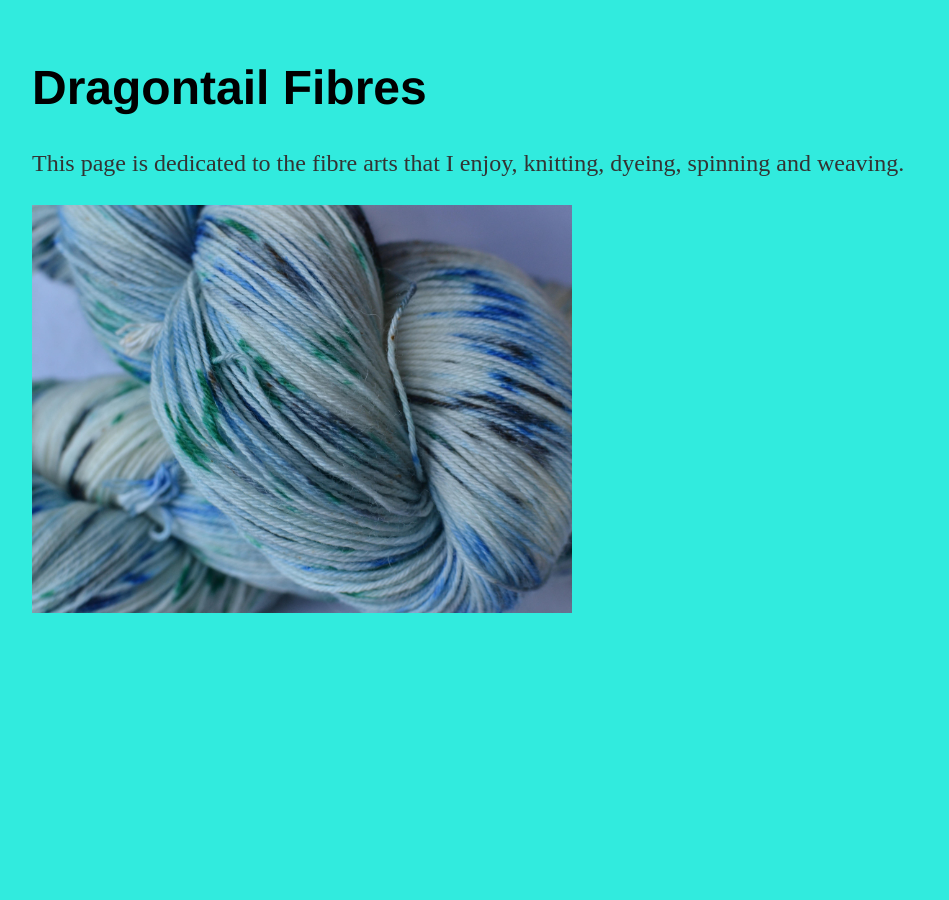
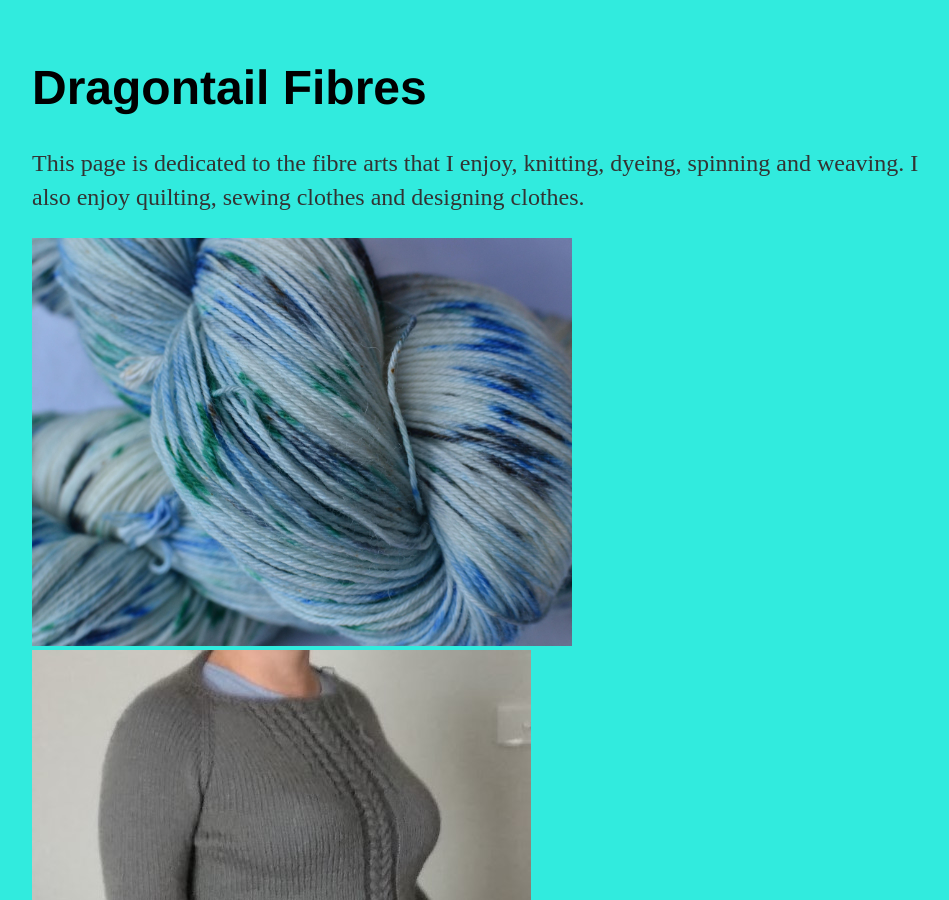
Before and after one commit to earlycorby/earlycorby.github.io, a Jekyll site: the page challenge/DragontailFibres.html, which Jekyll copies as it is, in a window 1280 px wide and 900 px high. Shown: the whole window, without its empty margins (160-1109 px from the left). Built offline with Jekyll 4.4.1, drawn with Linux system fonts in a browser that asks for light colours.

Commit message:
added photos to webpage

```diff
--- a/challenge/DragontailFibres.html
+++ b/challenge/DragontailFibres.html
@@ -8,7 +8,13 @@
 </head>
 <body>
     <h1>Dragontail Fibres</h1>
-<p>This page is dedicated to the fibre arts that I enjoy, knitting, dyeing, spinning and weaving.</p>
+    <p>
+        This page is dedicated to the fibre arts that I enjoy, knitting, dyeing, spinning and weaving. I also enjoy quilting,
+        sewing clothes and designing clothes.
+    </p>
     <div><img src="/images/deconstructed waterfall yarn.png" alt="Speckled yarn" /></div>
+    <div><img src="/images/jumper.jpg" alt="Grey sweater" /></div>
+    <div><img src="/images/handdyed handspun.jpg" alt="Handdyed handspun" /></div>
+    <div><img src="/images/handspun jumper.jpg" alt="Handspun jumper" /></div>
 </body>
 </html>
```
Also changed, not shown: images/handspun jumper.jpg (added), images/jumper.jpg (added).
